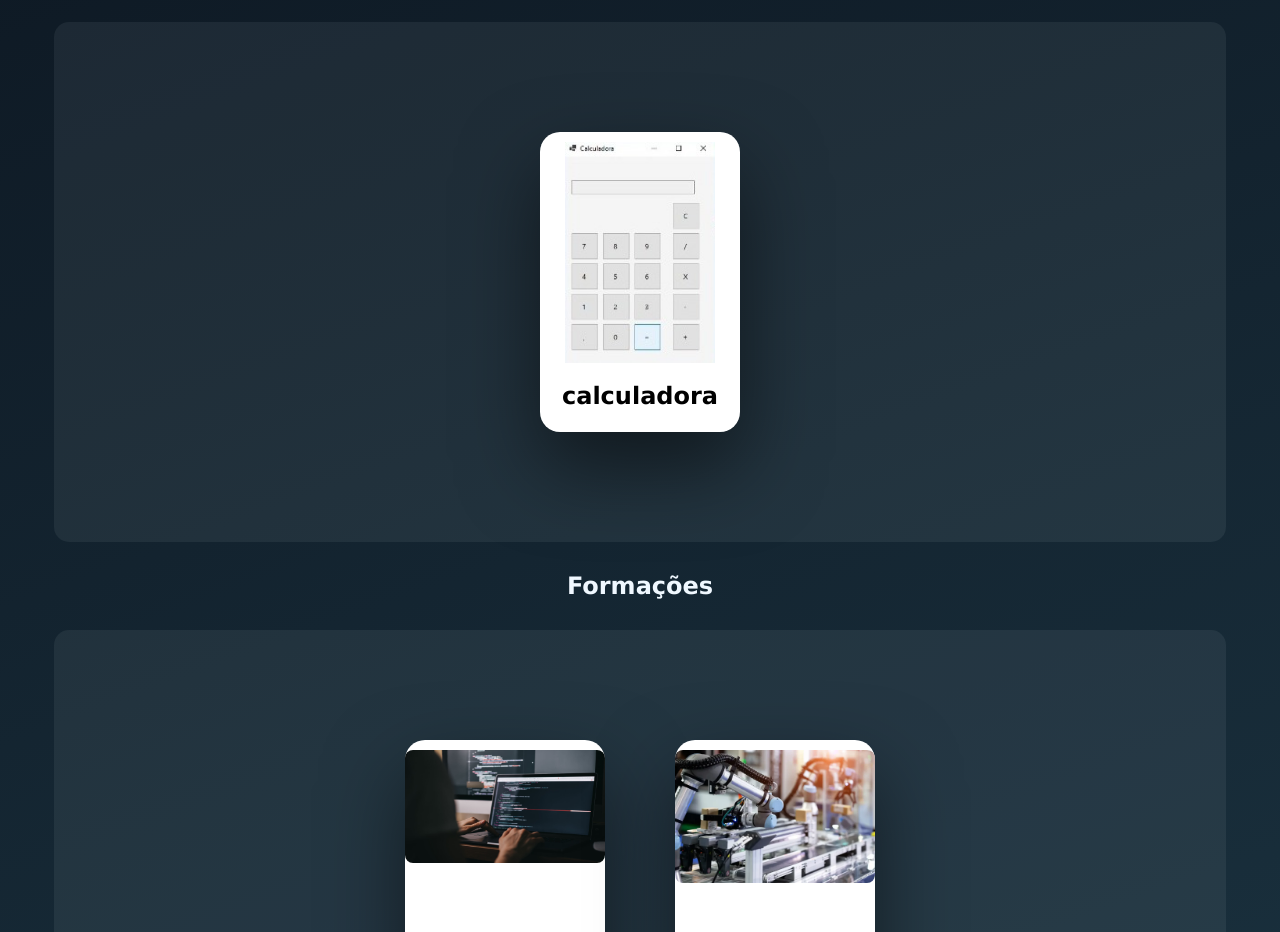
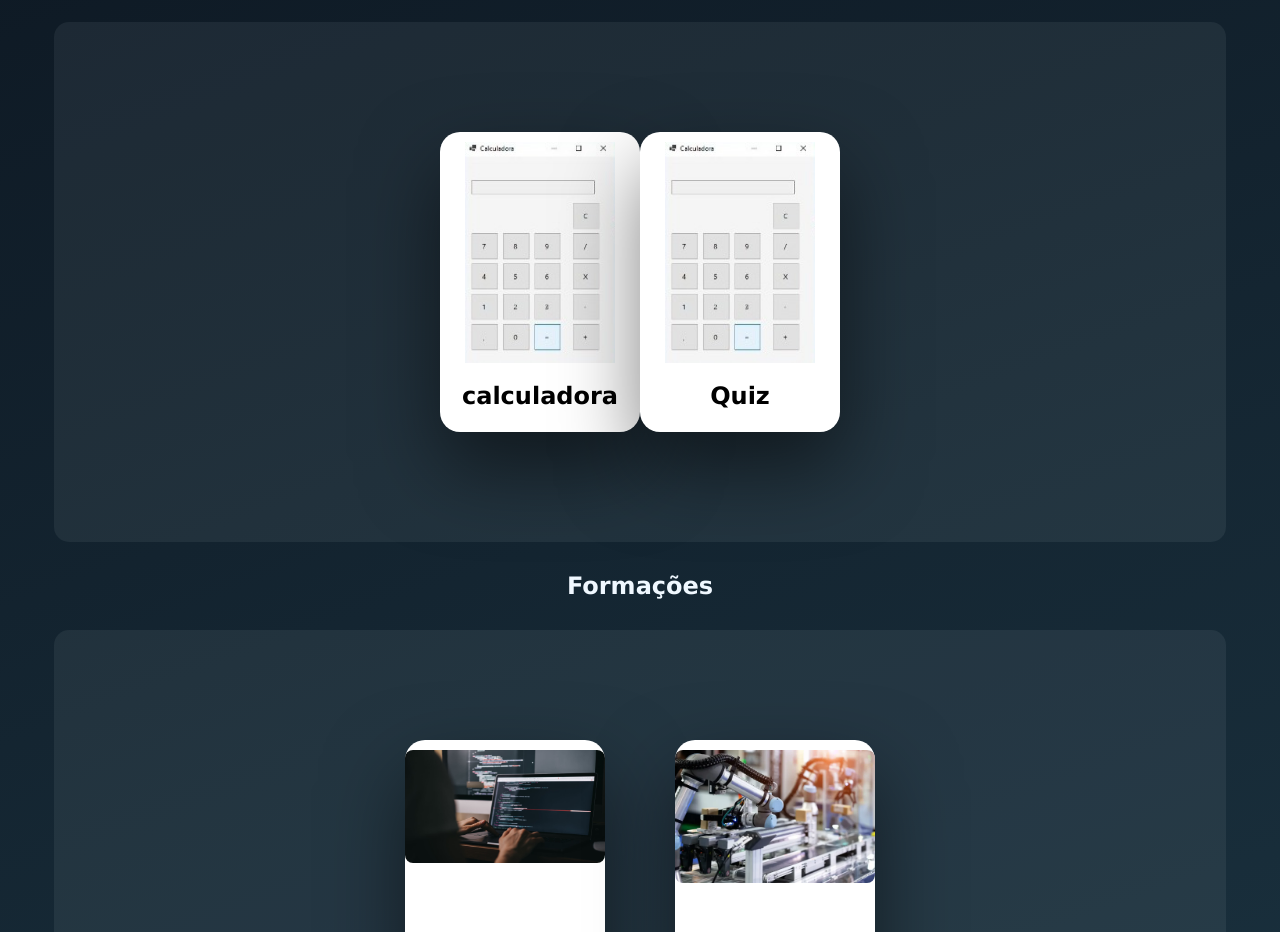
Before and after one commit to JulioCesarDeOliveiraRamos/portifolio2024, a plain HTML site: page index.html in a window 1280 px wide. Shown: the part 1500-2432 px from the top of the page. Drawn offline with Linux system fonts and the light colour scheme.

Commit message:
pagina de projetos

```diff
--- a/index.html
+++ b/index.html
@@ -70,6 +70,17 @@
                         </div>
                         <div class="content">
                             <h1>calculadora</h1>
+                            <p>Calculadora feita com .NET, C# e Windows Forms</p>
+                            <p id="btn-projeto"><a  href="https://github.com/JulioCesarDeOliveiraRamos/Calculadora-com-interface/blob/calculadora-windowsforms/calculadora/Form1.cs" target="_blank">github</a></p>
+                        </div>
+                    </div>
+
+                    <div class="boxprojeto">
+                        <div class="box-img">
+                         <img src="imgs/calculadora.jpeg" alt="">
+                        </div>
+                        <div class="content">
+                            <h1>Quiz</h1>
                             <p>Calculadora feita com .NET, C# e Windows Forms</p>
                             <p id="btn-projeto"><a  href="https://github.com/JulioCesarDeOliveiraRamos/Calculadora-com-interface/blob/calculadora-windowsforms/calculadora/Form1.cs" target="_blank">github</a></p>
                         </div>
```
